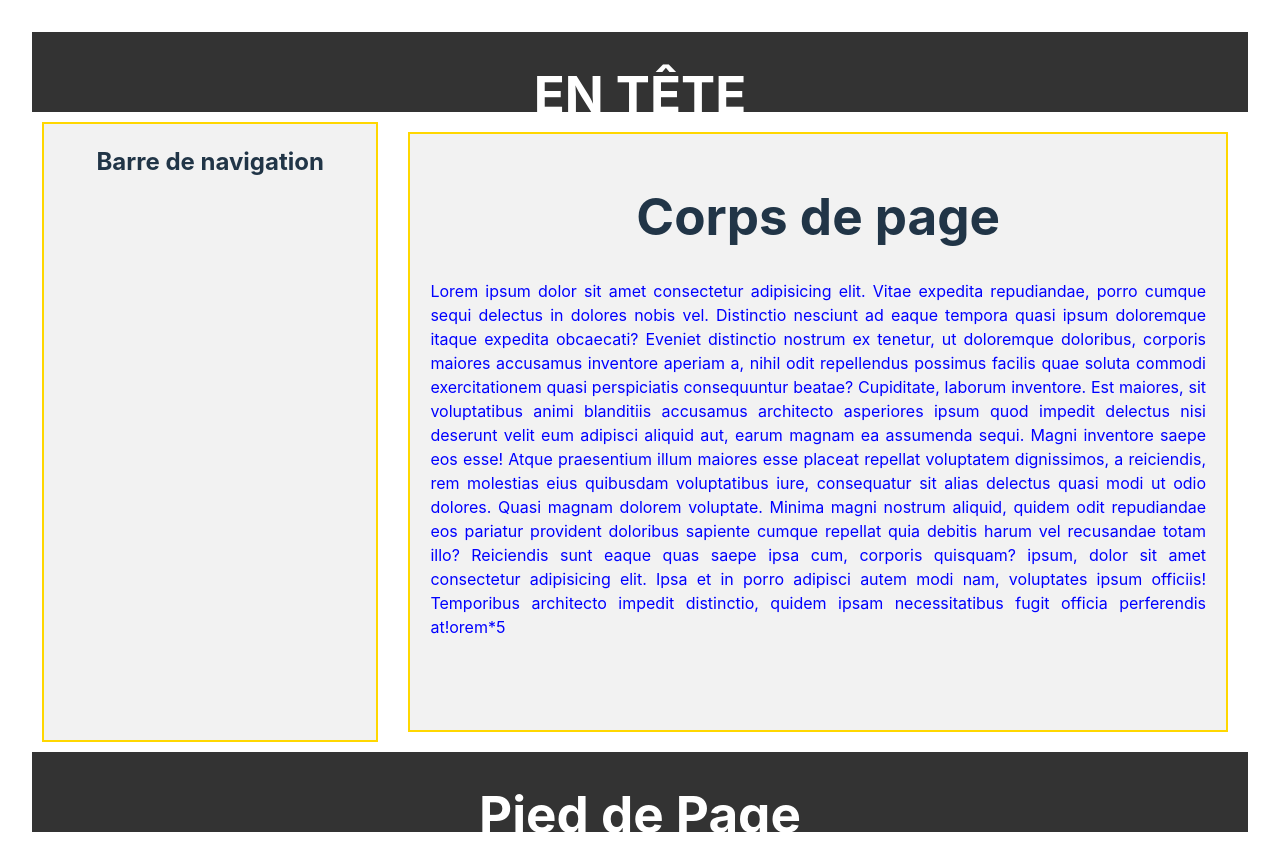
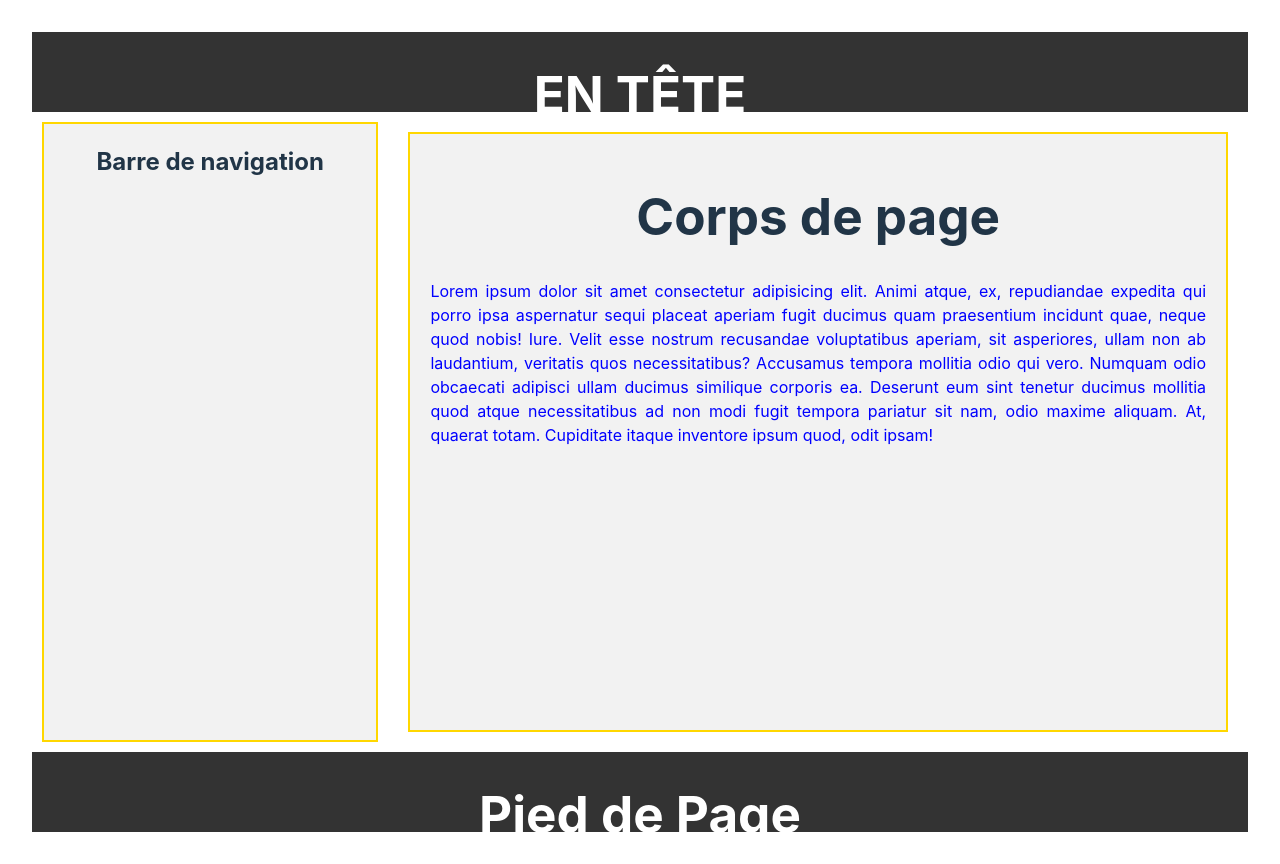
Before and after one commit to Philippe-78/depoPolyglot, a React (Vite) app: page / in a window 1280 px wide. Built offline with nearby package versions, Linux system fonts and the light colour scheme.

Commit message:
my-first-commit

```diff
--- a/src/components/body/Body.tsx
+++ b/src/components/body/Body.tsx
@@ -1,14 +1,19 @@
-export const Body=()=>{
-    return (
-        <div  className="body">
-             <h1>Corps de page</h1>
-        <p className="espaceText">Lorem ipsum dolor sit amet consectetur adipisicing elit. Vitae expedita repudiandae, porro cumque sequi delectus in dolores nobis vel. Distinctio nesciunt ad eaque tempora quasi ipsum doloremque itaque expedita obcaecati?
-        Eveniet distinctio nostrum ex tenetur, ut doloremque doloribus, corporis maiores accusamus inventore aperiam a, nihil odit repellendus possimus facilis quae soluta commodi exercitationem quasi perspiciatis consequuntur beatae? Cupiditate, laborum inventore.
-        Est maiores, sit voluptatibus animi blanditiis accusamus architecto asperiores ipsum quod impedit delectus nisi deserunt velit eum adipisci aliquid aut, earum magnam ea assumenda sequi. Magni inventore saepe eos esse!
-        Atque praesentium illum maiores esse placeat repellat voluptatem dignissimos, a reiciendis, rem molestias eius quibusdam voluptatibus iure, consequatur sit alias delectus quasi modi ut odio dolores. Quasi magnam dolorem voluptate.
-        Minima magni nostrum aliquid, quidem odit repudiandae eos pariatur provident doloribus sapiente cumque repellat quia debitis harum vel recusandae totam illo? Reiciendis sunt eaque quas saepe ipsa cum, corporis quisquam? ipsum, dolor sit amet consectetur adipisicing elit. Ipsa et in porro adipisci autem modi nam, voluptates ipsum officiis! Temporibus architecto impedit distinctio, quidem ipsam necessitatibus fugit officia perferendis at!orem*5
-             </p>
-        </div>
-
-    );
-}
+export const Body = () => {
+  return (
+    <div className="body">
+      <h1>Corps de page</h1>
+      <p className="espaceText">
+        Lorem ipsum dolor sit amet consectetur adipisicing elit. Animi atque,
+        ex, repudiandae expedita qui porro ipsa aspernatur sequi placeat aperiam
+        fugit ducimus quam praesentium incidunt quae, neque quod nobis! Iure.
+        Velit esse nostrum recusandae voluptatibus aperiam, sit asperiores,
+        ullam non ab laudantium, veritatis quos necessitatibus? Accusamus
+        tempora mollitia odio qui vero. Numquam odio obcaecati adipisci ullam
+        ducimus similique corporis ea. Deserunt eum sint tenetur ducimus
+        mollitia quod atque necessitatibus ad non modi fugit tempora pariatur
+        sit nam, odio maxime aliquam. At, quaerat totam. Cupiditate itaque
+        inventore ipsum quod, odit ipsam!
+      </p>
+    </div>
+  );
+};
```
